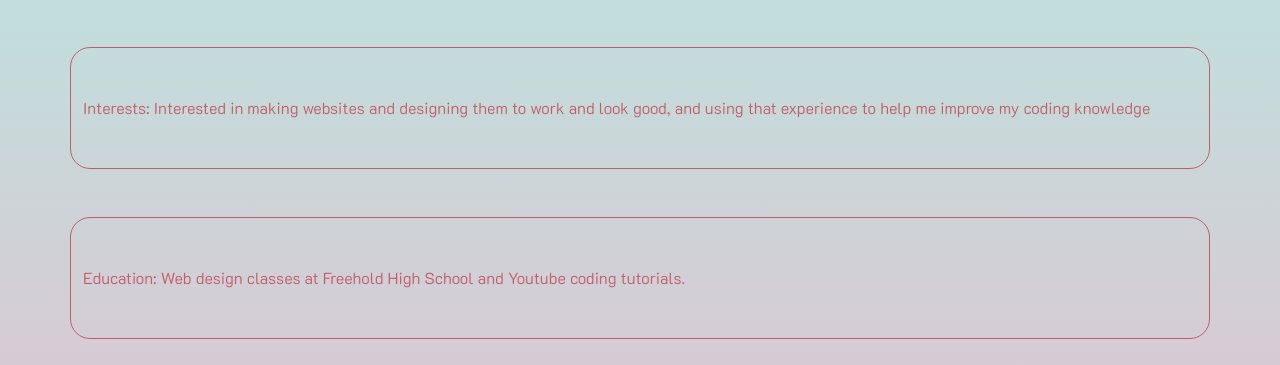
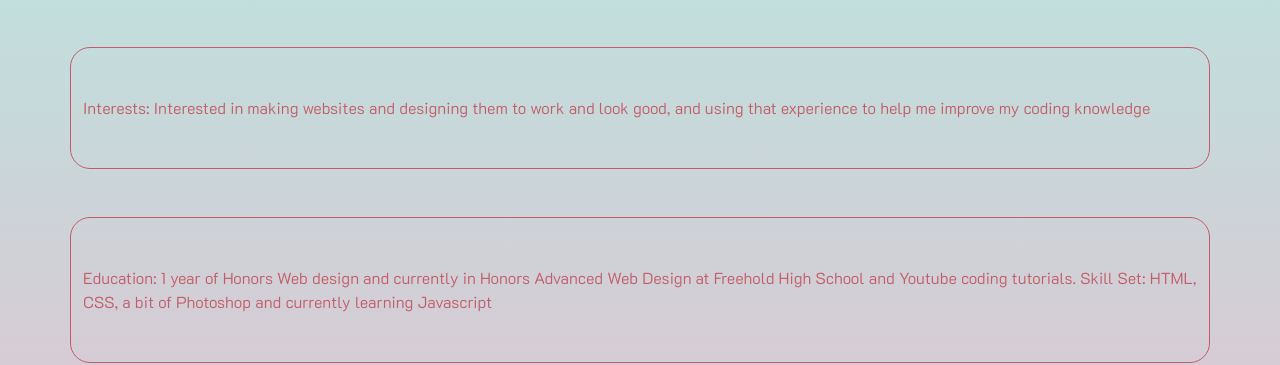
Before and after one commit to Giorios/portfolio2, a website: page index.html in a window 1280 px wide. Shown: the part 256-621 px from the top of the page. Drawn offline with nearby package versions, Linux system fonts and the light colour scheme.

Commit message:
education/skillset

```diff
--- a/index.html
+++ b/index.html
@@ -87,8 +87,8 @@
         <div class="container my-5" data-aos="zoom-in" data-aos-delay="300">
           <div class="row my-5">
             <div class="col" data-aos="fade-left" data-aos-delay="500">
-              Education: Web design classes at Freehold High School and Youtube
-              coding tutorials.
+              Education: 1 year of Honors Web design and currently in Honors Advanced Web Design at Freehold High School and Youtube coding tutorials.
+              Skill Set: HTML, CSS, a bit of Photoshop and currently learning Javascript
             </div>
           </div>
         </div>
```
